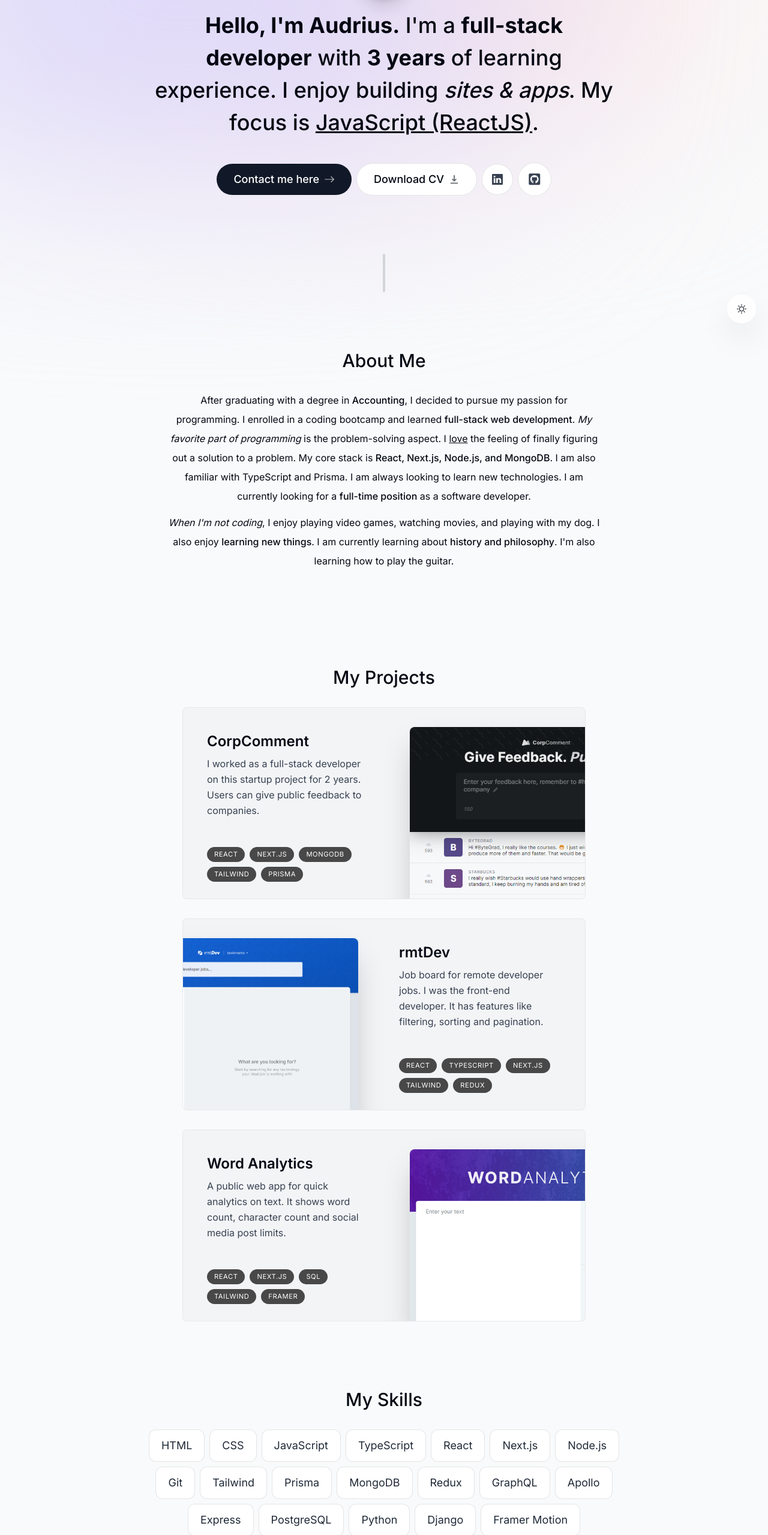
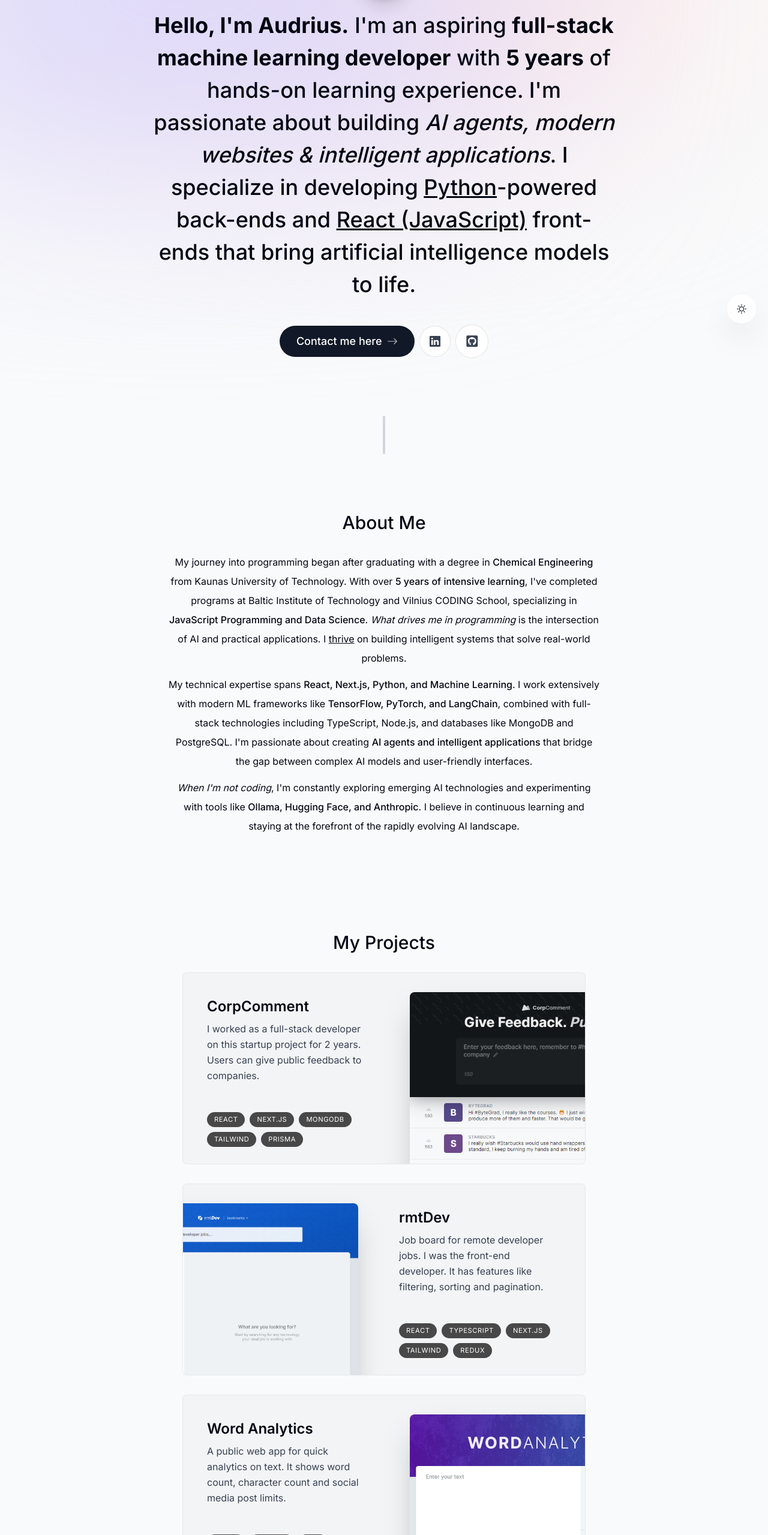
Before and after one commit to audrbar/folio, a Next.js app: page / in a window 1280 px wide. Shown: the part 241-2800 px from the top of the page at 60% size. Built offline with nearby package versions, Linux system fonts and the light colour scheme.

Commit message:
Content update

```diff
--- a/components/about.tsx
+++ b/components/about.tsx
@@ -19,30 +19,35 @@ export default function About() {
     >
       <SectionHeading>About me</SectionHeading>
       <p className="mb-3">
-        After graduating with a degree in{" "}
-        <span className="font-medium">Accounting</span>, I decided to pursue my
-        passion for programming. I enrolled in a coding bootcamp and learned{" "}
-        <span className="font-medium">full-stack web development</span>.{" "}
-        <span className="italic">My favorite part of programming</span> is the
-        problem-solving aspect. I <span className="underline">love</span> the
-        feeling of finally figuring out a solution to a problem. My core stack
-        is{" "}
+        My journey into programming began after graduating with a degree in{" "}
+        <span className="font-medium">Chemical Engineering</span> from Kaunas University of Technology.
+        With over <span className="font-medium">5 years of intensive learning</span>, I've completed
+        programs at Baltic Institute of Technology and Vilnius CODING School, specializing in{" "}
+        <span className="font-medium">JavaScript Programming and Data Science</span>.{" "}
+        <span className="italic">What drives me in programming</span> is the intersection of
+        AI and practical applications. I <span className="underline">thrive</span> on
+        building intelligent systems that solve real-world problems.
+      </p>
+
+      <p className="mb-3">
+        My technical expertise spans{" "}
         <span className="font-medium">
-          React, Next.js, Node.js, and MongoDB
+          React, Next.js, Python, and Machine Learning
         </span>
-        . I am also familiar with TypeScript and Prisma. I am always looking to
-        learn new technologies. I am currently looking for a{" "}
-        <span className="font-medium">full-time position</span> as a software
-        developer.
+        . I work extensively with modern ML frameworks like{" "}
+        <span className="font-medium">TensorFlow, PyTorch, and LangChain</span>,
+        combined with full-stack technologies including TypeScript, Node.js, and databases like
+        MongoDB and PostgreSQL. I'm passionate about creating{" "}
+        <span className="font-medium">AI agents and intelligent applications</span> that
+        bridge the gap between complex AI models and user-friendly interfaces.
       </p>
 
       <p>
-        <span className="italic">When I'm not coding</span>, I enjoy playing
-        video games, watching movies, and playing with my dog. I also enjoy{" "}
-        <span className="font-medium">learning new things</span>. I am currently
-        learning about{" "}
-        <span className="font-medium">history and philosophy</span>. I'm also
-        learning how to play the guitar.
+        <span className="italic">When I'm not coding</span>, I'm constantly exploring
+        emerging AI technologies and experimenting with tools like{" "}
+        <span className="font-medium">Ollama, Hugging Face, and Anthropic</span>.
+        I believe in continuous learning and staying at the forefront of the rapidly
+        evolving AI landscape.
       </p>
     </motion.section>
   );
--- a/components/intro.tsx
+++ b/components/intro.tsx
@@ -57,11 +57,12 @@ const Intro = () => {
                 initial={{ opacity: 0, y: 100 }}
                 animate={{ opacity: 1, y: 0 }}
             >
-                <span className="font-bold">Hello, I'm Audrius.</span> I'm a{" "}
-                <span className="font-bold">full-stack developer</span> with{" "}
-                <span className="font-bold">3 years</span> of learning experience. I enjoy
-                building <span className="italic">sites & apps</span>. My focus is{" "}
-                <span className="underline">JavaScript (ReactJS)</span>.
+                <span className="font-bold">Hello, I'm Audrius.</span> I'm an aspiring{" "}
+                <span className="font-bold">full-stack machine learning developer</span> with{" "}
+                <span className="font-bold">5 years</span> of hands-on learning experience. I'm passionate about
+                building <span className="italic">AI agents, modern websites & intelligent applications</span>. I specialize in developing{" "}
+                <span className="underline">Python</span>-powered back-ends and <span className="underline">React (JavaScript)
+                </span> front-ends that bring artificial intelligence models to life.
             </motion.h1>
             <motion.div
                 className="flex flex-col sm:flex-row items-center justify-center gap-2 px-4 text-lg font-medium"
@@ -83,18 +84,18 @@ const Intro = () => {
                     <BsArrowRight className="opacity-70 group-hover:translate-x-1 transition" />
                 </Link>
 
-                <a
+                {/* <a
                     className="group bg-white px-7 py-3 flex items-center gap-2 rounded-full outline-none focus:scale-110 hover:scale-110 active:scale-105 transition cursor-pointer borderBlack dark:bg-white/10"
                     href="/CV.pdf"
                     download
                 >
                     Download CV{" "}
                     <HiDownload className="opacity-60 group-hover:translate-y-1 transition" />
-                </a>
+                </a> */}
 
                 <a
                     className="bg-white p-4 text-gray-700 hover:text-gray-950 flex items-center gap-2 rounded-full focus:scale-[1.15] hover:scale-[1.15] active:scale-105 transition cursor-pointer borderBlack dark:bg-white/10 dark:text-white/60"
-                href="https://linkedin.com"
+                    href="https://www.linkedin.com/in/audrius-baronas-525078257/"
                     target="_blank"
                 >
                     <BsLinkedin />
--- a/lib/data.ts
+++ b/lib/data.ts
@@ -35,28 +35,36 @@ export const links = [
 
 export const experiencesData = [
     {
-        title: "Graduated bootcamp",
-        location: "Miami, FL",
+        title: "Vilnius CODING School",
+        location: "Vilnius, LT",
         description:
-            "I graduated after 6 months of studying. I immediately found a job as a front-end developer.",
-        icon: React.createElement(LuGraduationCap),
-        date: "2019",
+            "Junior Programmer, Data Science Course",
+        icon: React.createElement(CgWorkAlt),
+        date: "2024 - 2025",
     },
     {
-        title: "Front-End Developer",
-        location: "Orlando, FL",
+        title: "Baltic Institute of Technology",
+        location: "Vilnius, LT",
         description:
-            "I worked as a front-end developer for 2 years in 1 job and 1 year in another job. I also upskilled to the full stack.",
-        icon: React.createElement(CgWorkAlt),
-        date: "2019 - 2021",
+            "Junior Programmer, JavaScript Programming",
+        icon: React.createElement(FaReact),
+        date: "2022 - 2023",
     },
     {
-        title: "Full-Stack Developer",
-        location: "Houston, TX",
+        title: "Kaunas University of Technology",
+        location: "Kaunas, LT",
         description:
-            "I'm now a full-stack developer working as a freelancer. My stack includes React, Next.js, TypeScript, Tailwind, Prisma and MongoDB. I'm open to full-time opportunities.",
-        icon: React.createElement(FaReact),
-        date: "2021 - present",
+            "Social Sciences",
+        icon: React.createElement(LuGraduationCap),
+        date: "2000 - 2002",
+    },
+    {
+        title: "Kaunas University of Technology",
+        location: "Kaunas, LT",
+        description:
+            "Chemical Engineering",
+        icon: React.createElement(LuGraduationCap),
+        date: "1990 - 1995",
     },
 ] as const;
 
@@ -92,16 +100,32 @@ export const skillsData = [
     "React",
     "Next.js",
     "Node.js",
-    "Git",
+    "GitHub",
     "Tailwind",
     "Prisma",
     "MongoDB",
+    "PostgreSQL",
     "Redux",
     "GraphQL",
     "Apollo",
     "Express",
-    "PostgreSQL",
-    "Python",
     "Django",
     "Framer Motion",
+    "Python",
+    "Machine Learning",
+    "Data Analysis",
+    "Pandas",
+    "NumPy",
+    "Matplotlib",
+    "Seaborn",
+    "Scikit-learn",
+    "TensorFlow",
+    "Keras",
+    "PyTorch",
+    "Jupyter Notebooks",
+    "Ollama",
+    "LangChain",
+    "Hugging Face",
+    "Bert",
+    "Antropic"
 ] as const;
--- a/tsconfig.json
+++ b/tsconfig.json
@@ -12,7 +12,7 @@
     "noEmit": true,
     "esModuleInterop": true,
     "module": "esnext",
-    "moduleResolution": "node",
+    "moduleResolution": "bundler",
     "resolveJsonModule": true,
     "isolatedModules": true,
     "jsx": "preserve",
--- /dev/null
+++ b/types/css-modules.d.ts
@@ -0,0 +1,6 @@
+declare module '*.css' {
+  const content: { [className: string]: string };
+  export default content;
+}
+
+declare module 'react-vertical-timeline-component/style.min.css';
```
Also changed, not shown: 1 other file (tests, documents, lock files or other folders). Lines whose indentation alone changed are shown as unchanged.
